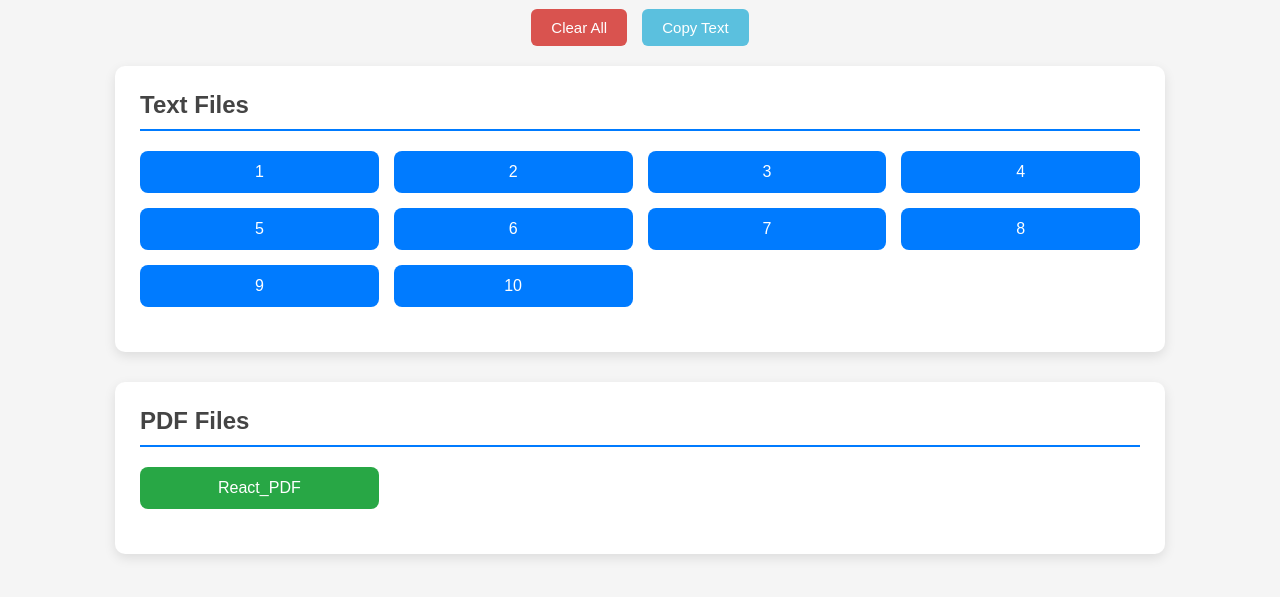
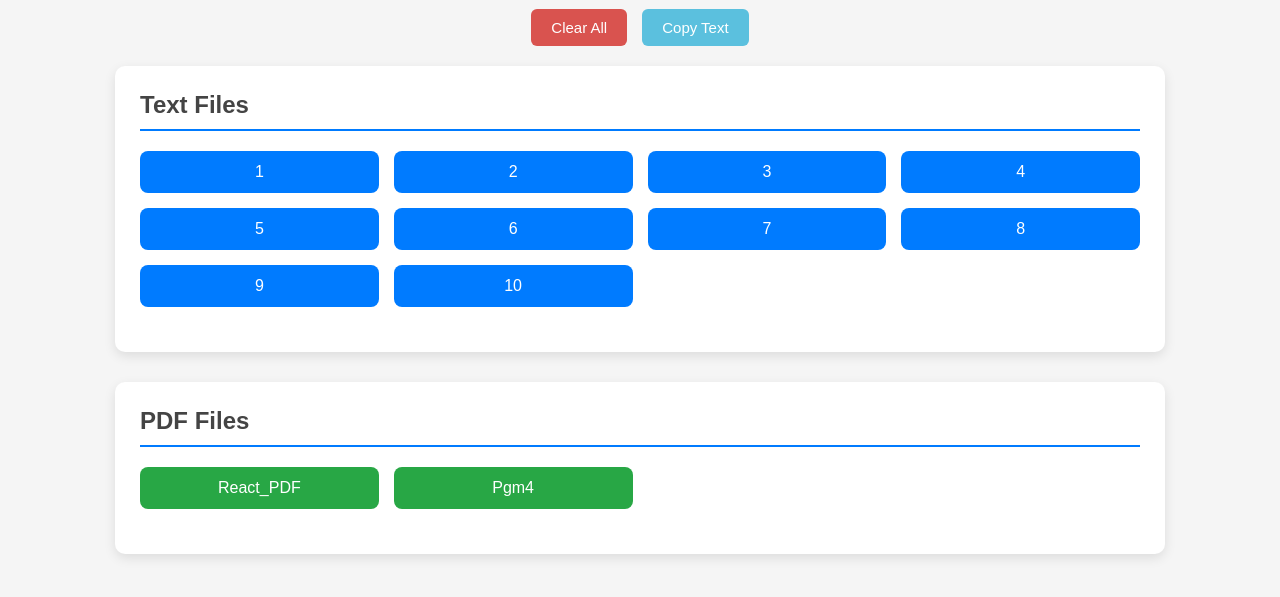
Before and after one commit to Wrong0Guy/PDFViewer, a plain HTML site: page index.html in a window 1280 px wide. Shown: the part 99-696 px from the top of the page. Drawn offline with Linux system fonts and the light colour scheme.

Commit message:
Update index.html

```diff
--- a/index.html
+++ b/index.html
@@ -273,6 +273,7 @@
 
       const pdfData = [
         { name: "React_PDF", url: "react Sudarshan.pdf", downloadName: "React" },
+        { name: "Pgm4", url: "Pgm4.pdf", downloadName: "Pgm4" },
       ];
 
       // DOM elements
```
